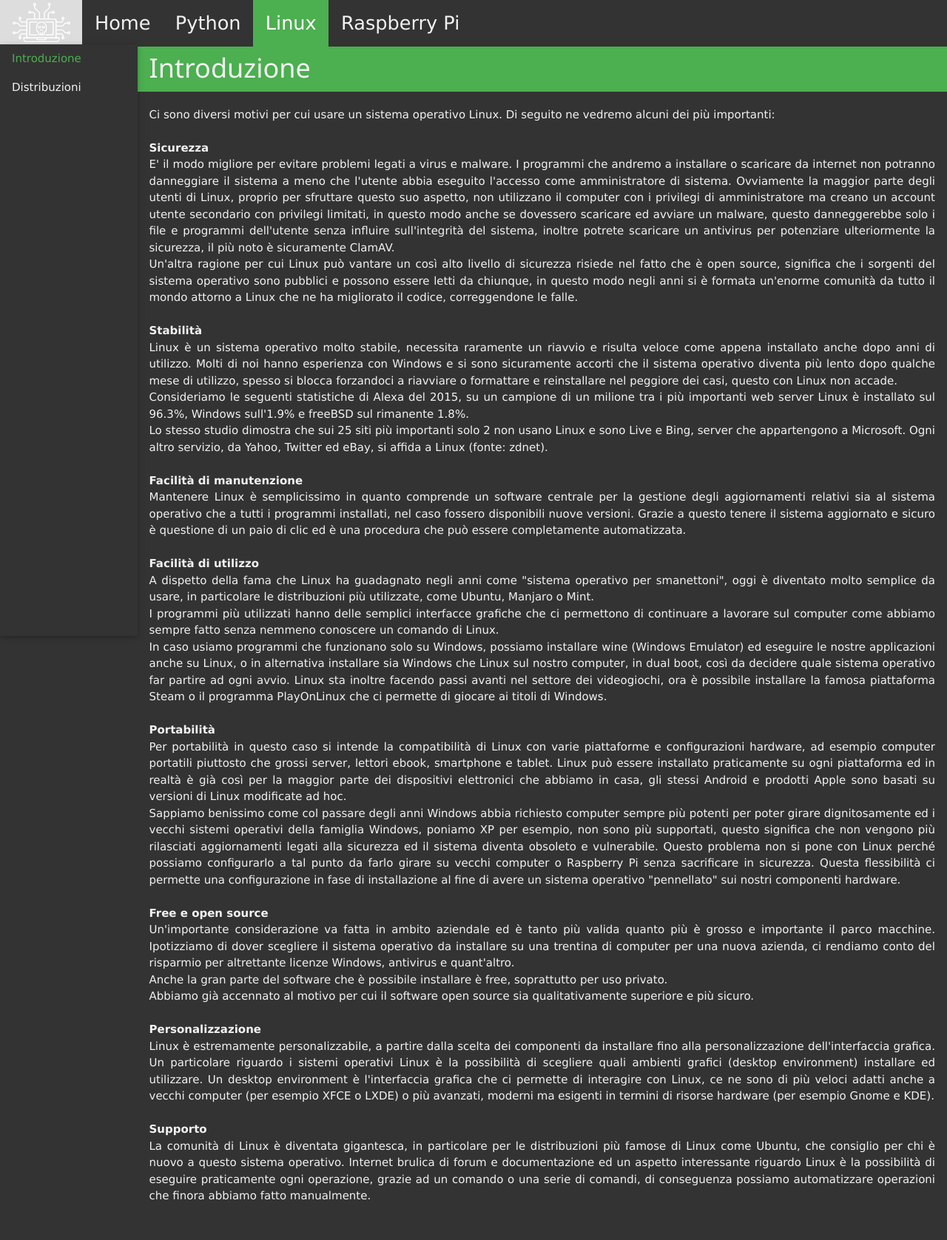
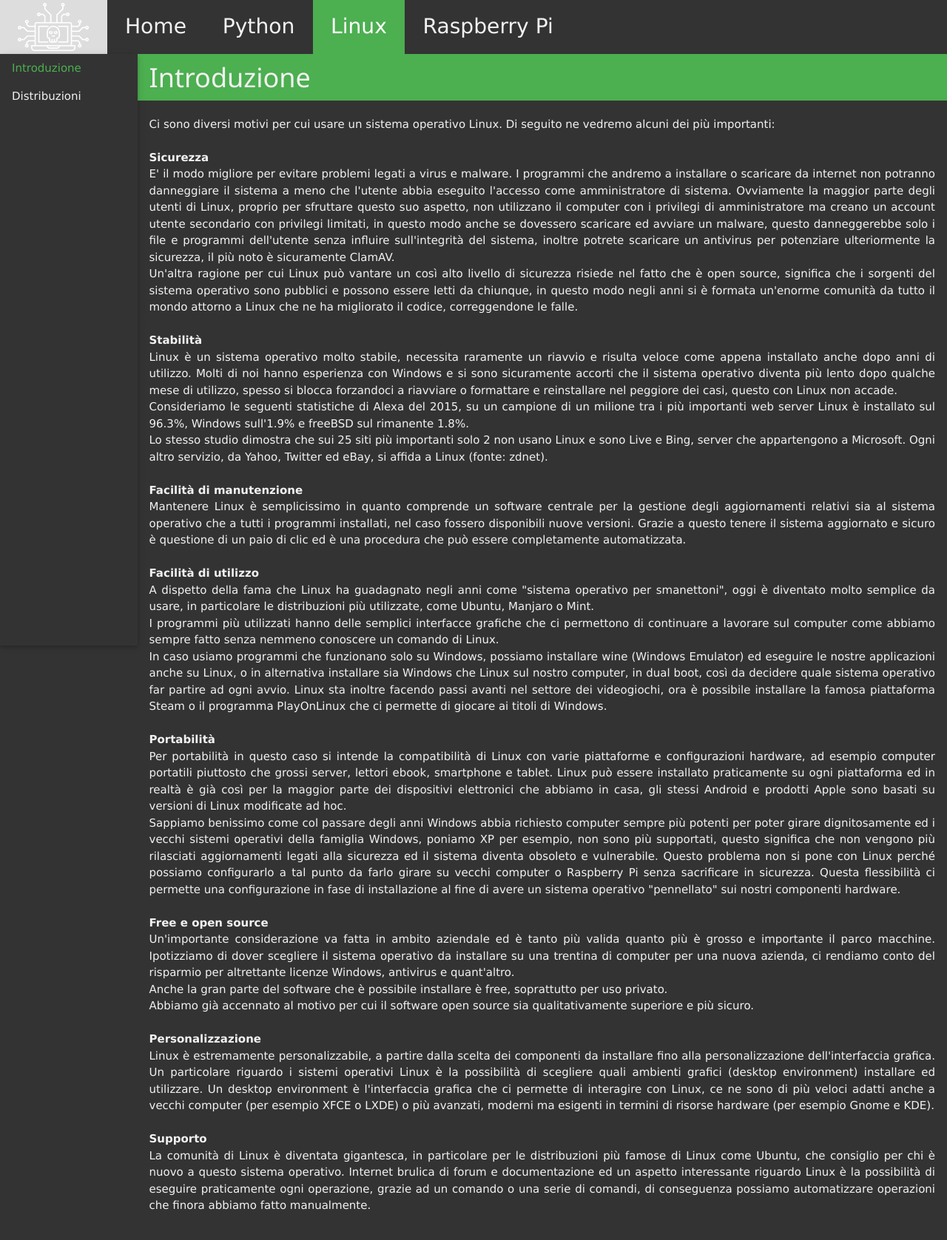
Before and after one commit to s-pnt/sito, a Django app: page /linux/introduzione/ in a window 1280 px wide. Shown: the whole page at 74% size. Before the commit the page ends 1623 px from the top, so only its background shows below. Run offline with Django 3.2, Linux system fonts and the light colour scheme; some libraries are stand-ins or nearby versions.

Commit message:
Sito, prova cell

```diff
--- a/sito/static/css/sito.css
+++ b/sito/static/css/sito.css
@@ -12,9 +12,9 @@
     display: inline-block;
     color: #f2f2f2;
     text-align: center;
-    padding: .95vw 1.3vw;
+    padding: 1.2vw 1.9vw;
     text-decoration: none;
-    font-size: 2vw;
+    font-size: 2.2vw;
 }
 
 .topnav #logo {
@@ -23,7 +23,7 @@
 }
 
 .topnav #logo img {
-    width: 6.1vw;
+    width: 7.5vw;
 }
 
 /* Change the color of links on hover */
@@ -54,7 +54,7 @@
 .w3-sidebar {
     background-color: #333;
     color: #f2f2f2;
-    top: 4.7vw;
+    top: 5.7vw;
 }
 
 .w3-sidebar a:hover {
@@ -62,7 +62,7 @@
 }
 
 .w3-main {
-    margin-top: 4.7vw;
+    margin-top: 5.7vw;
 }
 
 .w3-sidebar #attivo {
```
